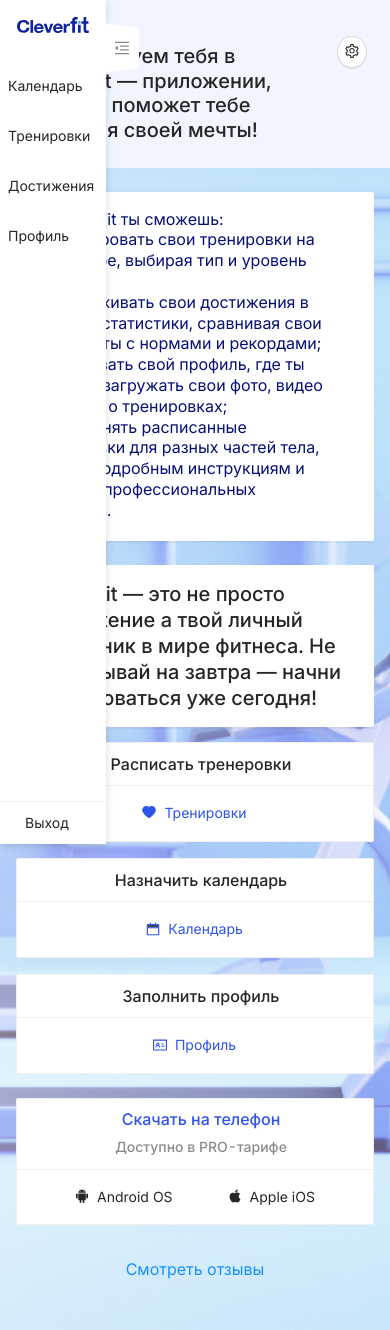
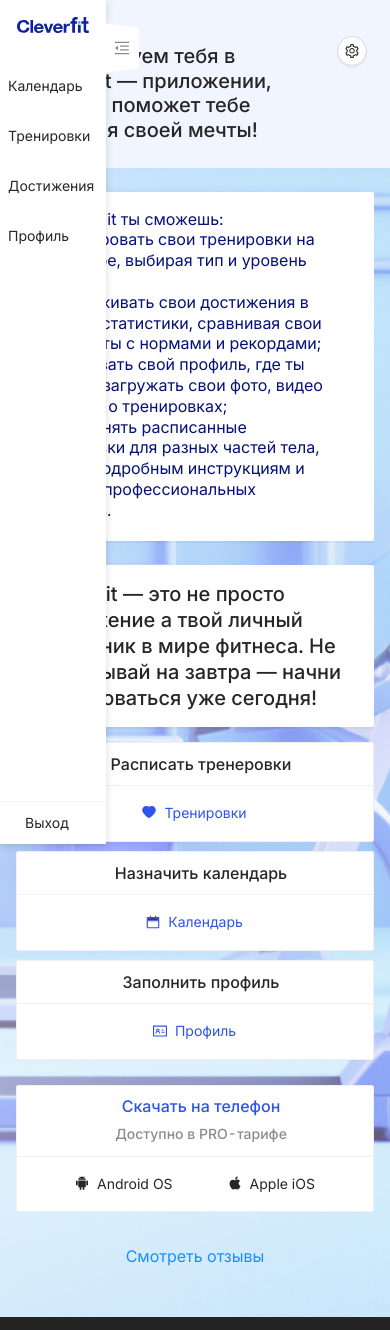
Before and after one commit to ClevertecFrontendLab/fenixAlex88, a React (Vite) app: page /#/ in a window 390 px wide. Built offline with nearby package versions, Linux system fonts and the light colour scheme.

Commit message:
fix: rounding settings btn & fix action cards margins

```diff
--- a/src/components/header/header.module.css
+++ b/src/components/header/header.module.css
@@ -56,14 +56,14 @@
 		font-weight: 500;
 	}
 
-	.contentBlock .settingsImg {
+	.contentBlock span.settingsImg {
 		display: block;
-
 		padding: 7px;
 		box-shadow: 0 2px 0 0 rgba(0, 0, 0, 0.04);
 		background: var(--character-light-primary-inverse);
 		border: 1px solid var(--character-light-border);
 		border-radius: 50%;
+		line-height: 0;
 	}
 
 	.contentBlock .settingsImg + span {
--- a/src/components/mainContent/mainContent.module.css
+++ b/src/components/mainContent/mainContent.module.css
@@ -58,6 +58,7 @@
 .actionCardTitle {
 	padding: 3px 8px;
 	text-wrap: wrap;
+	white-space: normal;
 	font-size: 16px;
 	color: var(--character-light-title-85);
 }
@@ -128,8 +129,11 @@
 }
 @media(max-width: 992px){
 	.actionCardTitle {
+		padding: 1px 0 0 12px;
 		text-align: start;
-		padding: 1px 0 0 12px;
+	}
+		.actionCards > div {
+		max-width: none;
 	}
 }
 @media(max-width: 768px) {
@@ -154,11 +158,8 @@
 }
 
 @media(max-width: 768px) {
-	.actionCards {
-		gap: 10px;
-	}
-	.actionCards > div {
-		max-width: none;
+	div.actionCard {
+		margin-bottom: -7px;
 	}
 	.actionCardTitle {
 		text-align: center;
@@ -166,6 +167,7 @@
 	.footer .downloadCard {
 		width: 100%;
 		text-align: center;
+		margin-top: 32px;
 		margin-bottom: 26px;
 	}
 	.downloadCard .downloadCardBtn {
```
Also changed, not shown: src/components/mainContent/mainContent.tsx (+6 -7 lines). Lines whose indentation alone changed are shown as unchanged.
